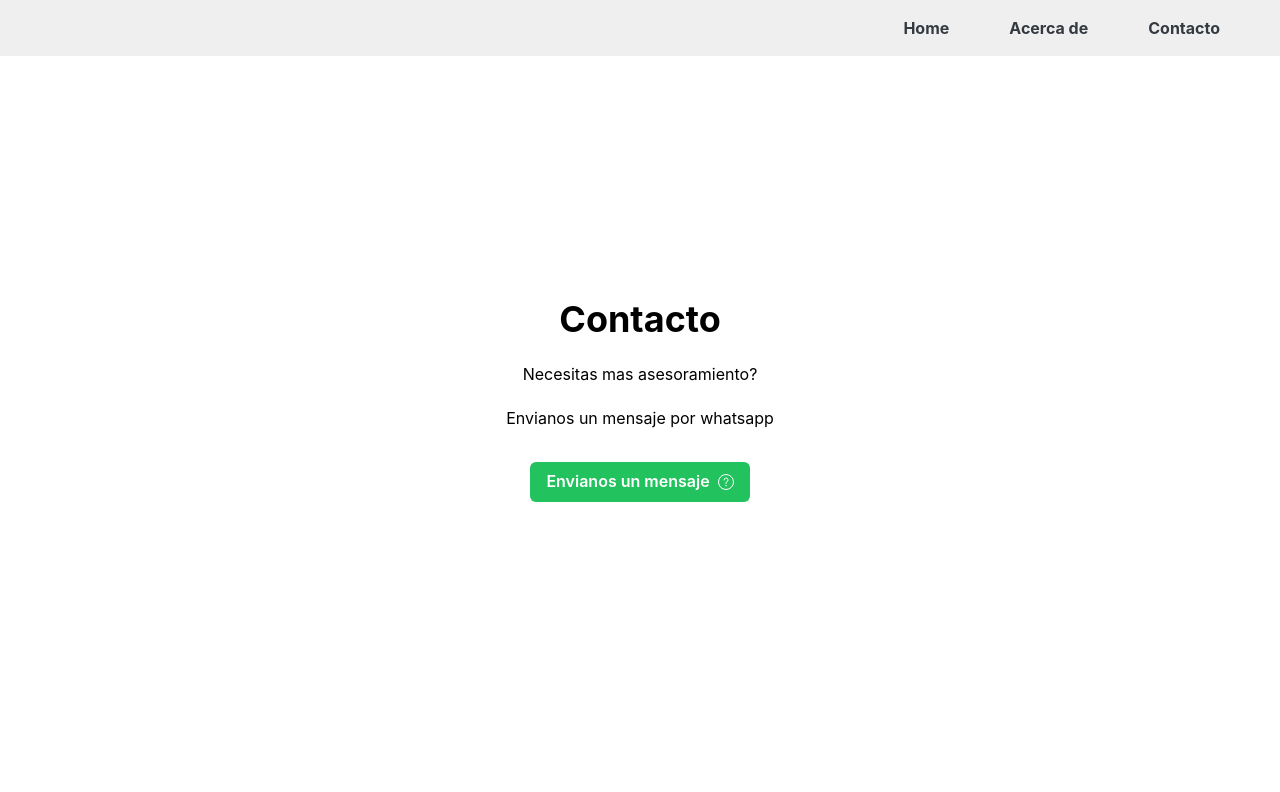
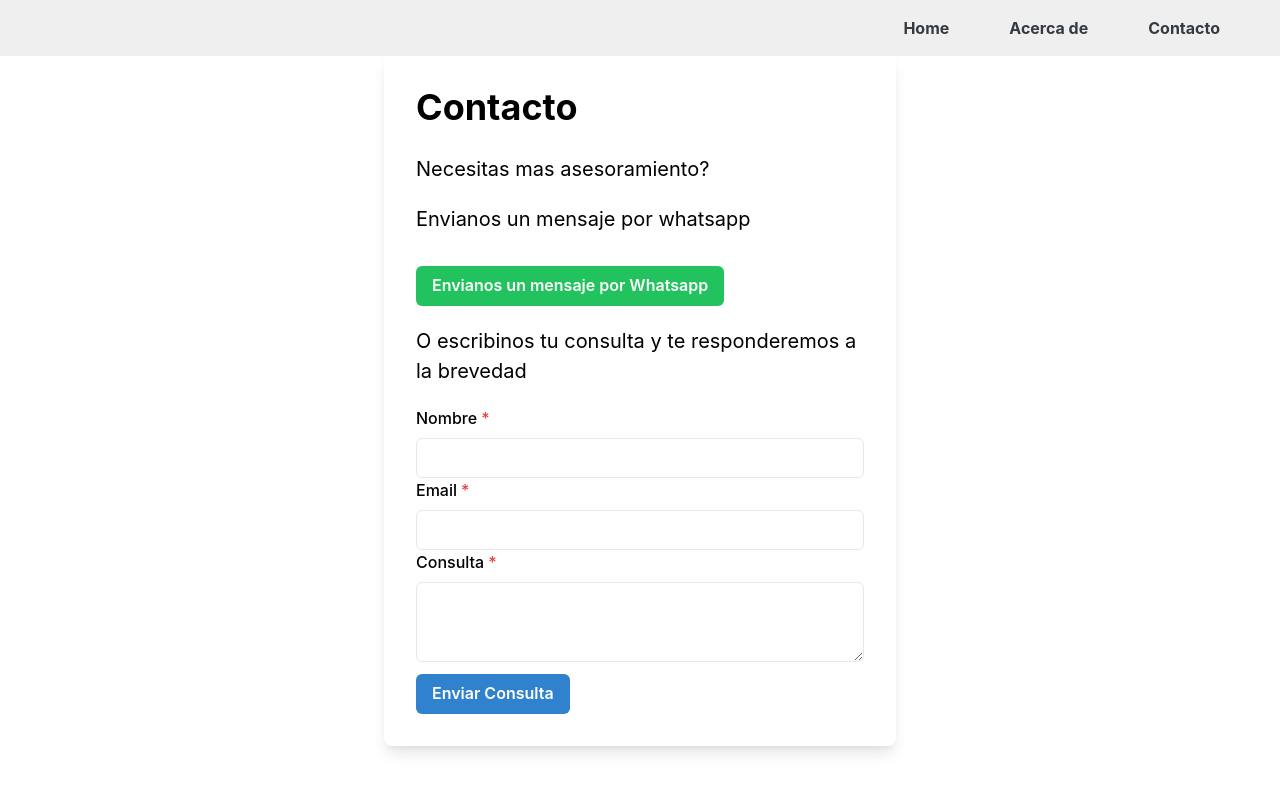
Before and after one commit to ricardolafranconi/CalculadoraJudicial, a Next.js app: page /contacto in a window 1280 px wide. Shown: the top 792 px of the page. Built offline with nearby package versions, Linux system fonts and the light colour scheme.

Commit message:
calculator functions refactoring

```diff
--- /dev/null
+++ b/components/useJus.js
@@ -0,0 +1,26 @@
+// useJus.js
+import { useState, useEffect } from 'react';
+import axios from 'axios';  // Make sure to install axios with `npm install axios`
+
+export function useJus() {
+    const [jus, setJus] = useState(null);
+
+    useEffect(() => {
+        axios.get('/api/jus')  // Adjust the URL to match your server-side function
+            .then(response => {
+                if (response.data.jus) {
+                    const jusNumber = Number(response.data.jus.replace(/\$|\./g, '').replace(',', '.'));
+                    if (isNaN(jusNumber)) {
+                        console.log('Jus value is not a valid number:', response.data.jus);
+                    } else {
+                        setJus(jusNumber);  // Convert to cents
+                    }
+                } else {
+                    console.log('Jus value is null or undefined:', response.data.jus);
+                }
+            })
+            .catch(error => console.error('Error fetching jus value:', error));
+    }, []);
+
+    return jus;
+}
--- /dev/null
+++ b/components/useUnidadEconomica.js
@@ -0,0 +1,21 @@
+import { useState, useEffect } from 'react';
+import axios from 'axios';
+
+export function useUnidadEconomica() {
+    const [unidadEconomica, setUnidadEconomica] = useState(null);
+
+    useEffect(() => {
+        axios.get('/api/unidadEconomica')  // Adjust the URL to match your server-side function
+            .then(response => {
+                const unidadEconomicaValue = response.data.unidadesEconomicas;  // Adjust this line
+                const formattedValue = Number(unidadEconomicaValue.replace(/\$|\./g, '').replace(',', '.'));
+                setUnidadEconomica(formattedValue);
+                console.log(formattedValue);
+            })
+            .catch(error => {
+                console.error('Error fetching unidad economica:', error);
+            });
+    }, []);
+
+    return unidadEconomica;
+}
--- a/pages/about.jsx
+++ b/pages/about.jsx
@@ -3,7 +3,7 @@ import { Box, Text, Image, Flex, Heading } from "@chakra-ui/react";
 import { useSpring, animated, config } from 'react-spring';
 import NavBar from '../components/NavBar';
 
-const foto = './juarezlafranconi.jpg'
+const foto = './JuarezLafranconiSandoval.jpeg'
 const About = () => {
   const textFade = useSpring({
     from: { opacity: 0, marginTop: -500 },
--- a/pages/contacto.jsx
+++ b/pages/contacto.jsx
@@ -1,15 +1,16 @@
-import React, { useState } from "react";
-import { Icon, Box, Text, Heading, Flex, Button, FormControl, FormLabel, Input, Textarea, Link } from "@chakra-ui/react";
-import {BiLogoWhatsapp} from 'react-icons'
-import Navbar from "../components/NavBar";
-
+import { useState } from 'react';
+import { Box, Button, Flex, FormControl, FormLabel, Heading, Input, Text, Textarea, useColorModeValue, Fade, ScaleFade, Slide, SlideFade } from '@chakra-ui/react';
+import Navbar from '../components/NavBar';
 
 export default function Contact() {
     const [name, setName] = useState('');
+    const [email, setEmail] = useState('');
     const [message, setMessage] = useState('');
     const phoneNumber = '3755306410'; // Replace with your phone number
 
     const whatsappUrl = `https://wa.me/${phoneNumber}?text=${encodeURIComponent(`Hi, my name is ${name}. ${message}`)}`;
+
+    const formBackground = useColorModeValue("white.300", "gray.700");
 
     return (
         <Flex
@@ -17,27 +18,51 @@ export default function Contact() {
             justifyContent="center"
             alignItems="center"
             minHeight="100vh"
-            bg="white.800"
+            bg={formBackground}
             color="black"
         >
-            <Navbar/>
+            <Navbar />
             <Box
-                p={5}
+                p={8}
                 w={{base: "90%", md: "60%", lg: "40%"}}
-                bg="white.700"
-                borderRadius="md"
-                align='center'
+                bg={formBackground}
+                borderRadius="lg"
+                boxShadow="lg"
             >
-                <Heading mb={5}>Contacto</Heading>
+                <Fade in={true} offsetY="20px" transitionDuration="6.0" delay={1} >
+                    <Heading mb={6} fontSize={{ base: "2xl", md: "3xl", lg: "4xl" }}>Contacto</Heading>
+                </Fade>
 
-                <Text mb={5}>Necesitas mas asesoramiento?</Text>
-                <Text mb={5}>Envianos un mensaje por whatsapp</Text>
+                <ScaleFade initialScale={0.9} in={true} transitionDuration="6.0" delay={1}>
+                    <Text mb={5} fontSize={{ base: "md", md: "lg", lg: "xl" }}>Necesitas mas asesoramiento?</Text>
+                    <Text mb={5} fontSize={{ base: "md", md: "lg", lg: "xl" }}>Envianos un mensaje por whatsapp</Text>
+                    <Button colorScheme="whatsapp" mt={3} onClick={() => window.open(whatsappUrl, "_blank")}>
+                        Envianos un mensaje por Whatsapp
+                    </Button>
+                </ScaleFade>
 
-                <Link href={whatsappUrl} isExternal>
-                    <Button colorScheme="whatsapp" mt={3} rightIcon={<Icon as={BiLogoWhatsapp}/>} >
-                        Envianos un mensaje
+                <SlideFade in={true} offsetY="20px" transitionDuration="6.0" delay={1}>
+                    <Text mt={5} mb={5} fontSize={{ base: "md", md: "lg", lg: "xl" }}>O escribinos tu consulta y te responderemos a la brevedad</Text>
+
+                    <FormControl id="name" isRequired>
+                        <FormLabel>Nombre</FormLabel>
+                        <Input type="text" value={name} onChange={(e) => setName(e.target.value)} />
+                    </FormControl>
+
+                    <FormControl id="email" isRequired>
+                        <FormLabel>Email</FormLabel>
+                        <Input type="email" value={email} onChange={(e) => setEmail(e.target.value)} />
+                    </FormControl>
+
+                    <FormControl id="message" isRequired>
+                        <FormLabel>Consulta</FormLabel>
+                        <Textarea value={message} onChange={(e) => setMessage(e.target.value)} />
+                    </FormControl>
+
+                    <Button colorScheme="blue" mt={3}>
+                        Enviar Consulta
                     </Button>
-                </Link>
+                </SlideFade>
             </Box>
         </Flex>
     );
```
Also changed, not shown: components/CalculadoraSucesorio.jsx (+4 -30 lines), components/Calculator.jsx (+70 -38 lines), public/JuarezLafranconiSandoval.jpeg (added).
